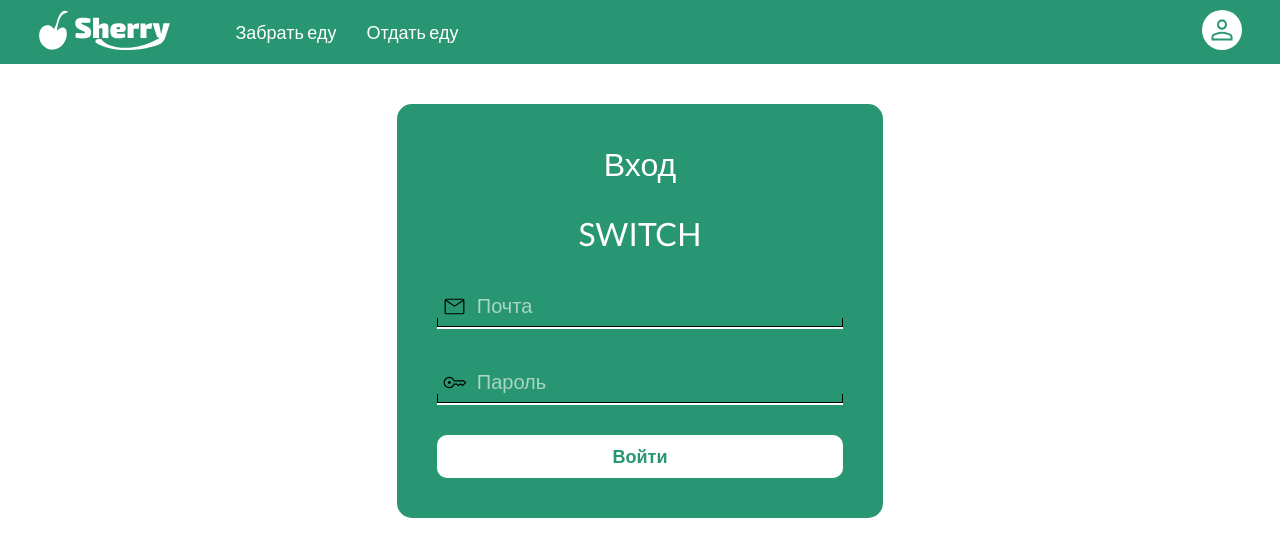
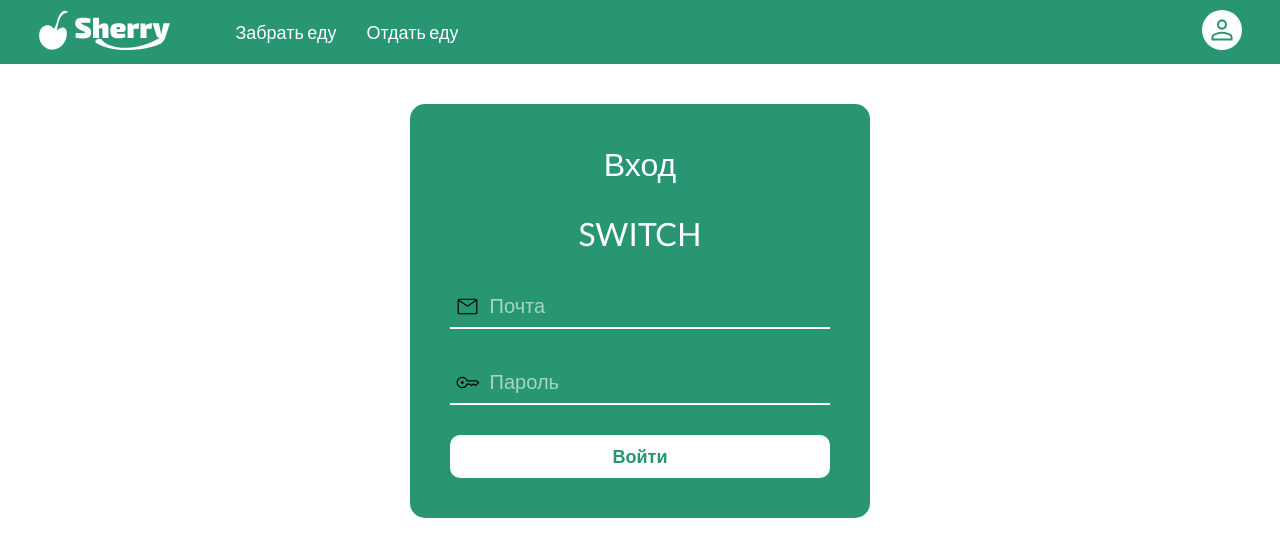
Before and after one commit to DimaDanilov/food-sherry, a Next.js app: page /login in a window 1280 px wide. Shown: the top 556 px of the page. Built offline with nearby package versions, Linux system fonts and the light colour scheme.

Commit message:
fix: input effects

```diff
--- a/src/ui/Container.tsx
+++ b/src/ui/Container.tsx
@@ -6,7 +6,7 @@ export const Container = ({ children, ...props }: IChildrenProps) => {
 };
 
 const StyledContainer = styled.div`
-  width: 95%;
+  width: 90%;
   margin: 0 auto;
   padding: 5vh 0;
 `;
--- a/src/ui/InputIcon.tsx
+++ b/src/ui/InputIcon.tsx
@@ -51,12 +51,7 @@ const Icon = styled.i<IFormField>`
 `;
 
 const Input = styled.input`
-  background: linear-gradient(#000, #000), linear-gradient(#000, #000),
-    linear-gradient(#000, #000);
-  background-size: 1px 20%, 100% 1px, 1px 20%;
-  background-position: bottom left, bottom center, bottom right;
-  background-repeat: no-repeat;
-
+  background: transparent;
   border: none;
   color: white;
   width: 100%;
@@ -67,6 +62,7 @@ const Input = styled.input`
   border: 0;
   border-bottom: 2px solid white;
   outline: 0;
+  caret-color: white; // Typing cursor
 
   &:-webkit-autofill,
   &:-webkit-autofill:hover,
```
